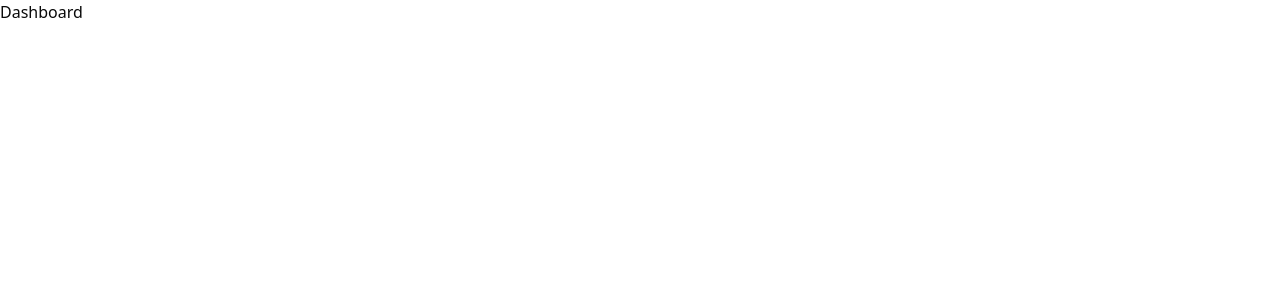
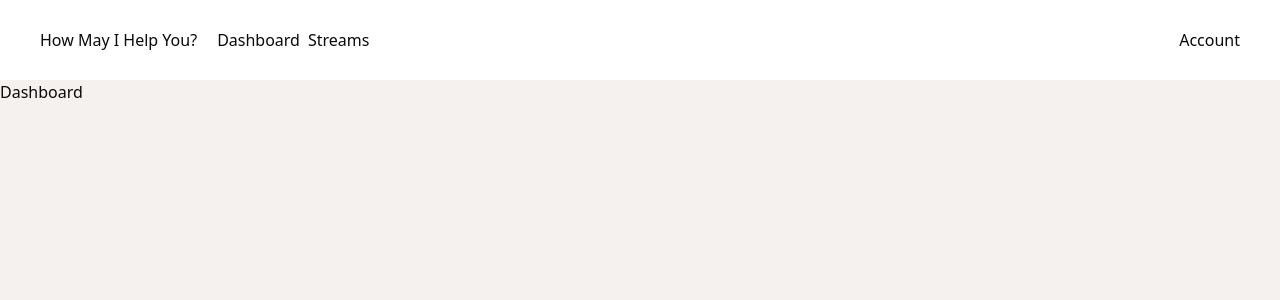
Before and after one commit to steffengroenandersen/mayihelpyou, a React (Vite) app in the folder client/: page /app/dashboard in a window 1280 px wide. Shown: the top 300 px of the page. Built offline with nearby package versions, Linux system fonts and the light colour scheme.

Commit message:
Add header

```diff
--- /dev/null
+++ b/client/src/components/layout/Header.tsx
@@ -0,0 +1,20 @@
+export default function Header() {
+  return (
+    <>
+      <header className="bg-white h-[80px] px-10">
+        <nav className="flex justify-between items-center h-full">
+          <div className="flex gap-5">
+            <div>How May I Help You?</div>
+            <div className="flex gap-2">
+              <div>Dashboard</div>
+              <div>Streams</div>
+            </div>
+          </div>
+          <div>
+            <div>Account</div>
+          </div>
+        </nav>
+      </header>
+    </>
+  );
+}
--- a/client/src/index.css
+++ b/client/src/index.css
@@ -120,5 +120,6 @@
   }
   body {
     @apply bg-background text-foreground;
+    background-color: #f5f1ef;
   }
 }
--- a/client/src/pages/Dashboard.jsx
+++ b/client/src/pages/Dashboard.jsx
@@ -1,7 +1,15 @@
+import Header from "../components/layout/Header";
+
 export default function Dashboard() {
   return (
     <>
-      <h1>Dashboard</h1>
+      <Header />
+      {/* Body */}
+      <main>
+        <h1>Dashboard</h1>
+      </main>
+
+      {/* Footer */}
     </>
   );
 }
```
